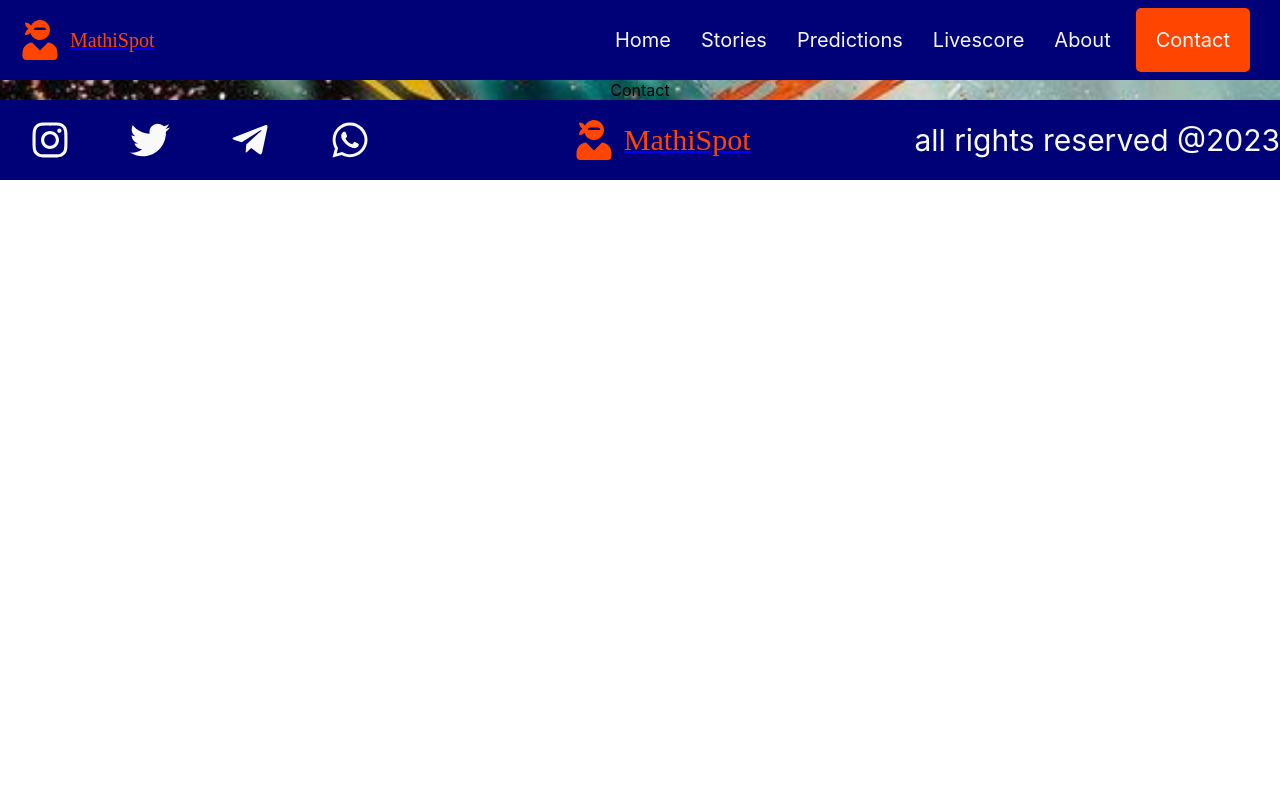
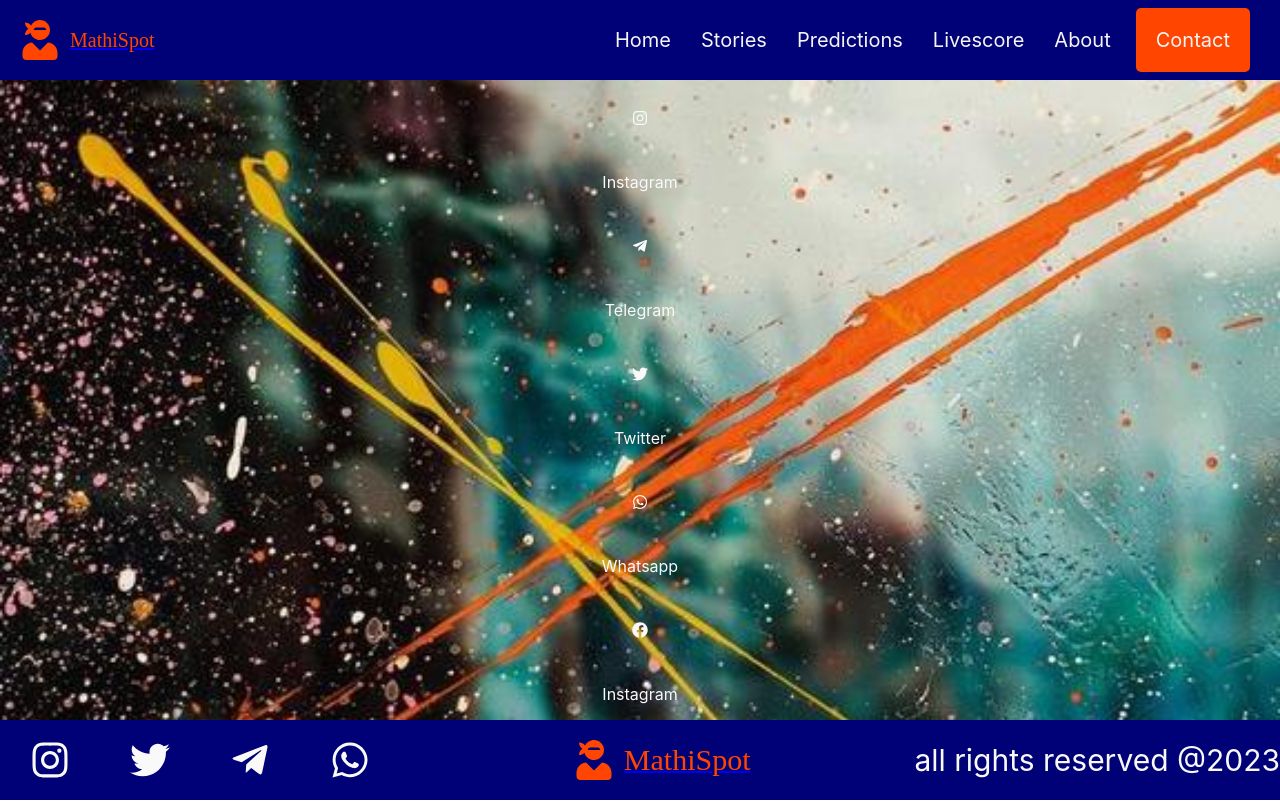
Before and after one commit to mathinez94/mathispot, a React (Create React App) app: page /contact in a window 1280 px wide. Built offline with nearby package versions, Linux system fonts and the light colour scheme.

Commit message:
added contacts option to the contact page

```diff
--- a/src/pages/contact/Contact.css
+++ b/src/pages/contact/Contact.css
@@ -0,0 +1,15 @@
+.contact{
+    width: 100%;
+    height: 80vh;
+    display: flex;
+    flex-direction: column;
+    justify-content: center;
+    align-items: center;
+    color: #f9f9f9;
+}
+.contact-icons{
+    margin: 20px;
+    padding: 10px;
+    font-size: 40px;
+
+}
--- a/src/pages/contact/Contact.jsx
+++ b/src/pages/contact/Contact.jsx
@@ -1,8 +1,16 @@
 import React from 'react'
+import './Contact.css'
+import { FaInstagram, FaTwitter, FaTelegramPlane, FaWhatsapp, FaUserNinja, FaFacebook } from 'react-icons/fa'
 
 const Contact = () => {
   return (
-    <div>Contact</div>
+    <div className='contact'>
+      <FaInstagram className='contact-icons'/><p>Instagram</p>
+      <FaTelegramPlane className='contact-icons'/><p>Telegram</p>
+      <FaTwitter className='contact-icons'/><p>Twitter</p>
+      <FaWhatsapp className='contact-icons'/><p>Whatsapp</p>
+      <FaFacebook className='contact-icons'/><p>Instagram</p>
+    </div>
   )
 }
 
```
